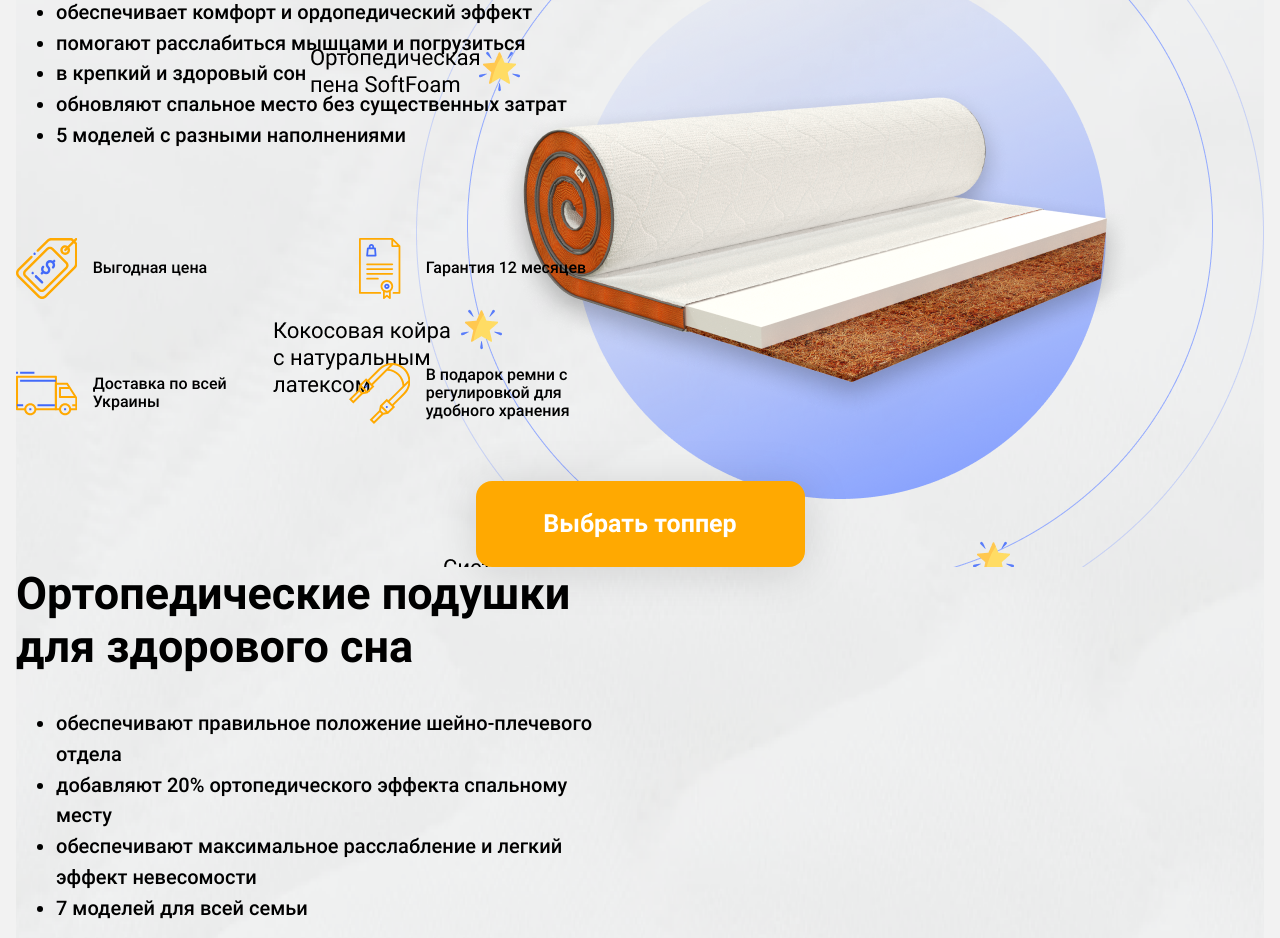
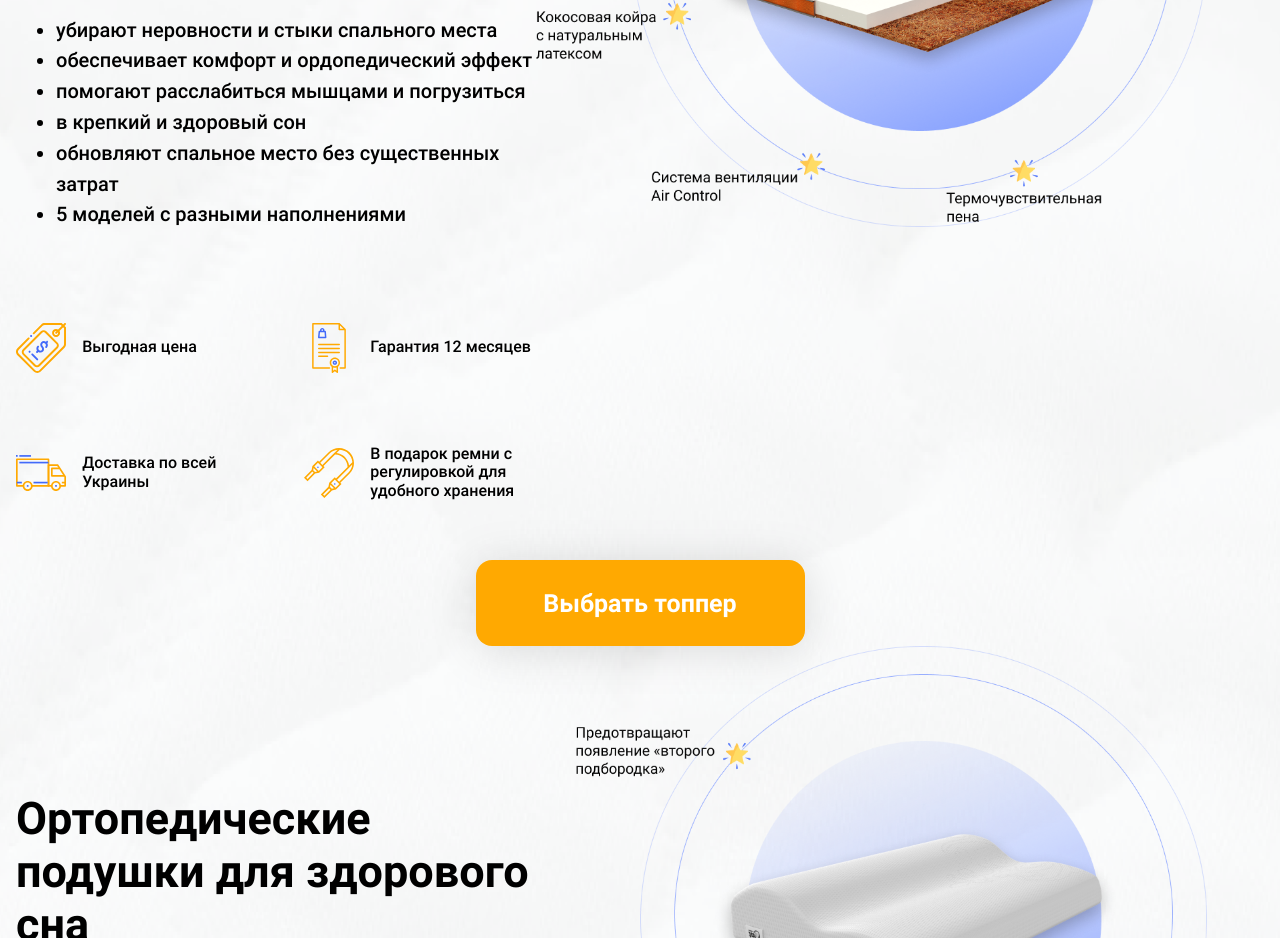
Before and after one commit to Styllerr/catinbed, a plain HTML site: page index.html in a window 1280 px wide. Shown: the part 325-1263 px from the top of the page. Drawn offline with Linux system fonts and the light colour scheme.

Commit message:
fix some style

```diff
--- a/index.html
+++ b/index.html
@@ -23,7 +23,6 @@
         </header>
     </div>
     <main class="site-main">
-        <div class="product-container">
         <section class="mattress product ">
             <div class="product__wrapper">
                 <h1 class="product__title">Ортопедические топперы для диванов и матрасов</h1>
@@ -54,8 +53,13 @@
                     </div>
                 </div>
             </div>
+            <div class="mattress__img-wrapper">
+                <img src="/image/png/background-mattress.png" alt="mattress image" class="mattress__img">
+            </div>
+        </section>
+        <div class="product__btn-wrapper">
             <a href="#" class="product__select-btn site-btn">Выбрать топпер</a>
-            </section>
+        </div>
         <section class="pillow product ">
             <div class="product__wrapper">
                 <h1 class="product__title">Ортопедические подушки для здорового сна</h1>
@@ -86,14 +90,16 @@
                     </div>
                 </div>
             </div>
-                <button class="product__select-btn site-btn">Выбрать подушку</button>
+            <div class="pillow__img-wrapper">
+                <img src="/image/png/background-pillow.png" alt="pillow image" class="pillow__img">
+            </div>
         </section>
-        </вш>
-        <section class="carousel-mattress"></section>
-        <section class="carousel-pillow"></section>
-        <section class="carousel-feedback"></section>
+        <div class="product__btn-wrapper">
+            <a href="#" class="product__select-btn site-btn">Выбрать подушку</a>
+        </div>
     </main>
-    <footer class="site-footer">
+    <section class="carousel-mattress">
+        <h2 class="carousel-mattress__title">Все модели топперов</h2>
         <div class="ant-carousel">
             <div class="ant-carousel-hider">
                 <ul class="ant-carousel-list">
@@ -133,6 +139,15 @@
             <div class="ant-carousel-arrow-right"></div>
             <div class="ant-carousel-dots"></div>
         </div>
+    </section>
+    <section class="carousel-pillow">
+
+    </section>
+    <section class="carousel-feedback">
+
+    </section>
+    <footer class="site-footer">
+
     </footer>
     <script src="./script/carousel.js"></script>
 </body>
--- a/scss/base/_base.scss
+++ b/scss/base/_base.scss
@@ -4,7 +4,7 @@ html {
     font-style: normal;
     font-weight: 500;
     color: #000000;
-    background-color: rgba($color: rgb(230, 230, 230), $alpha: 0.5);
+    background-color: rgba($color: rgb(173, 173, 173), $alpha: 0.8);
 }
 *,
 *::before,
@@ -17,7 +17,9 @@ a:active {
     text-decoration: none;
     color: inherit;
 }
-body {
+main {
     max-width: 1920px;
     margin: 0 auto;
+    padding: 0 1rem 3.125rem;
+    background: white url(../image/png/backgrount-main.png);
 }
--- a/scss/layout/_carousel.scss
+++ b/scss/layout/_carousel.scss
@@ -1,3 +1,13 @@
+.carousel-mattress {
+    max-width: 1920px;
+    margin: 0 auto;
+    padding-top: 5.625rem;
+    background-color: white;
+}
+.carousel-mattress__title {
+    margin: 0 0 3.125rem;
+    text-align: center;
+}
 /* User styles */
 @media screen and (min-width: 911px) {
     .ant-carousel {
@@ -18,7 +28,7 @@
 }
 
 .ant-carousel {
-    margin: 50px auto auto;
+    margin: 0 auto auto;
     padding-top: 10px;
     border: 1px solid #ccd;
     background-color: white;
--- a/scss/layout/_header.scss
+++ b/scss/layout/_header.scss
@@ -58,9 +58,3 @@
         justify-self: end;
     }
 }
-.site-main {
-    max-width: 1440px;
-    margin: 0 auto;
-    padding: 150px 1rem 0;
-
-}
--- a/scss/layout/_product.scss
+++ b/scss/layout/_product.scss
@@ -1,16 +1,23 @@
-.product-container {
-    background: url(../image/png/backgrount-main.png);
-}
-.mattress {
-    background-image: url(/image/png/background-mattress.png);
-    background-repeat: no-repeat;
-    background-position: top right;
+.mattress,
+.pillow {
+    &__img-wrapper {
+        flex-basis: 58%;
+    }
+    &__img {
+        width: 100%;
+        height: auto;
+    }
 }
 .product {
-    max-width: 1440px;
-    margin: 0 auto;
+    max-width: 1550px;
+    margin: 0 4.5833% 0 auto;
+    display: flex;
+    justify-content: space-between;
+    flex-wrap: nowrap;
     &__wrapper {
         max-width: 610px;
+        width: 45%;
+        padding-top: 9.1rem;
         margin-bottom: 3.125rem;
     }
     &__title {
@@ -39,6 +46,9 @@
         display: block;
         text-align: center;
         margin: 0 auto;
+    }
+    &__btn-wrapper {
+        width: 100%;
     }
 }
 .description {
```
Also changed, not shown: css/main.css, css/main.min.css, 2 other files. Lines whose indentation alone changed are shown as unchanged.
